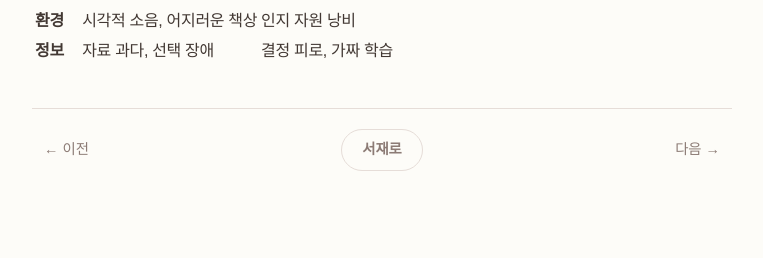
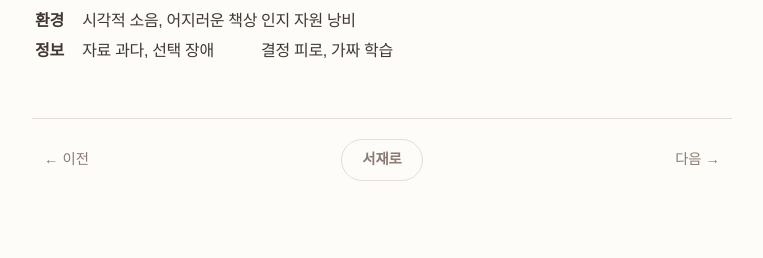
Before and after one commit to somath-edu/somath-edu.github.io, a Jekyll site: the page built from library/entropy-ch2.md, in a window 1280 px wide. Shown: the part 3100-3358 px from the top of the page, without its empty margins (258-1021 px from the left). Built offline with Jekyll 4.4.1, drawn with Linux system fonts in a browser that asks for light colours; some web fonts are replaced.

Commit message:
Update book.html

```diff
--- a/_layouts/book.html
+++ b/_layouts/book.html
@@ -32,7 +32,7 @@
 
         header {
             text-align: center;
-            padding: 10px 0 5px; /* 헤더 높이 최소화 유지 */
+            padding: 10px 0 5px;
             border-bottom: 1px solid var(--line-color);
         }
         .brand-mini {
@@ -47,7 +47,7 @@
         .book-container {
             max-width: 700px;
             margin: 0 auto;
-            padding: 10px 20px 80px; /* 하단 여백 충분히 확보 (네비게이션 공간) */
+            padding: 10px 20px 80px; /* 하단 여백 충분히 확보 */
         }
 
         .chapter-header {
@@ -93,7 +93,7 @@
             font-family: var(--font-title);
             font-size: 1.5rem;
             text-align: center;
-            margin-top: 10px;    /* 선 밑으로 바짝 당김 유지 */
+            margin-top: 10px;
             margin-bottom: 10px;
             color: var(--text-main);
             border-bottom: 2px solid var(--text-main);
@@ -158,12 +158,12 @@
             border: 0;
             height: 1px;
             background: var(--line-color);
-            margin: 15px 0; /* 구분선 위아래 간격 최소화 유지 */
+            margin: 15px 0;
         }
 
-        /* --- [추가됨] 3단 네비게이션 스타일 --- */
+        /* --- [핵심 수정] 3단 네비게이션 푸터 --- */
         .book-navigation {
-            margin-top: 40px;
+            margin-top: 50px;
             padding-top: 20px;
             border-top: 1px solid var(--line-color);
             display: flex; /* 가로 배치 */
@@ -197,9 +197,9 @@
             border-color: var(--text-main);
         }
 
-        /* 빈 공간 채우기용 (버튼 없을 때 레이아웃 깨짐 방지) */
+        /* 빈 공간 채우기용 (좌/우 버튼 없을 때 레이아웃 유지) */
         .nav-placeholder {
-            width: 60px;
+            width: 60px; /* 버튼 대략적인 너비 */
         }
 
         @media (max-width: 600px) {
```
Also changed, not shown: other parts of _layouts/book.html (+1 -1 lines).
